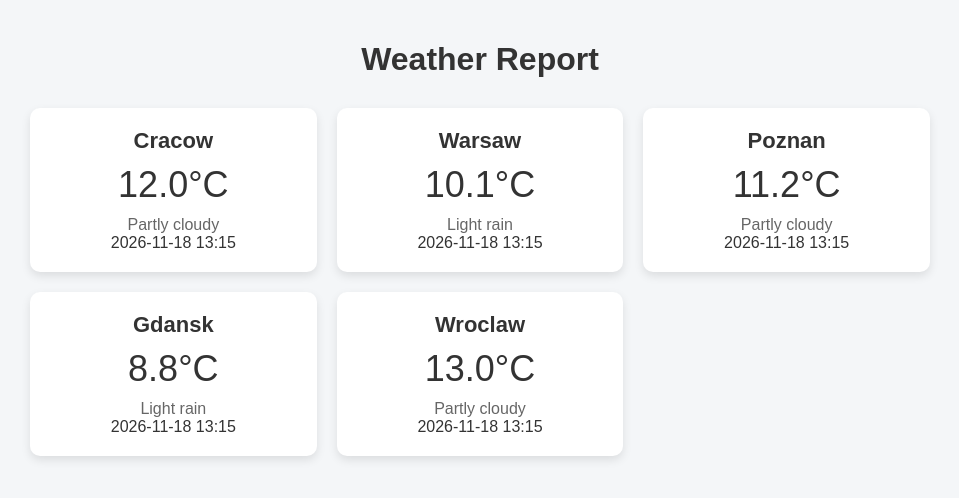
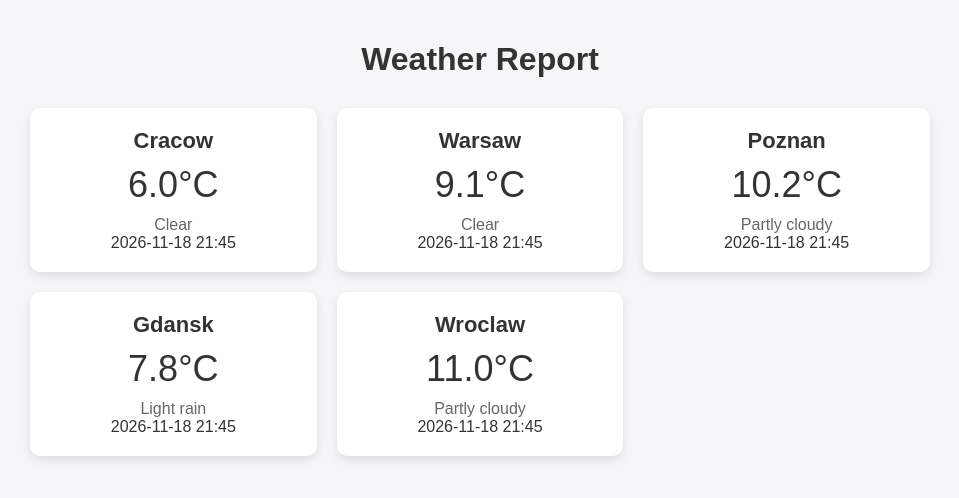
Before and after one commit to Mascotte33/cron-data-puller, a plain HTML site: page index.html in a window 1280 px wide. Shown: the whole page, without its empty margins (160-1119 px from the left). Drawn offline with Linux system fonts and the light colour scheme.

Commit message:
Update weather report (scheduled)

```diff
--- a/index.html
+++ b/index.html
@@ -83,41 +83,41 @@
 
                 <div class="weather-card">
                     <div class="city">Cracow</div>
-                    <div class="temp">12.0°C</div>
-                    <div class="condition">Partly cloudy</div>
-                    <div class="last_updated">2026-11-18 13:15</div>
+                    <div class="temp">6.0°C</div>
+                    <div class="condition">Clear</div>
+                    <div class="last_updated">2026-11-18 21:45</div>
                 </div>
 
 
                 <div class="weather-card">
                     <div class="city">Warsaw</div>
-                    <div class="temp">10.1°C</div>
-                    <div class="condition">Light rain</div>
-                    <div class="last_updated">2026-11-18 13:15</div>
+                    <div class="temp">9.1°C</div>
+                    <div class="condition">Clear</div>
+                    <div class="last_updated">2026-11-18 21:45</div>
                 </div>
 
 
                 <div class="weather-card">
                     <div class="city">Poznan</div>
-                    <div class="temp">11.2°C</div>
+                    <div class="temp">10.2°C</div>
                     <div class="condition">Partly cloudy</div>
-                    <div class="last_updated">2026-11-18 13:15</div>
+                    <div class="last_updated">2026-11-18 21:45</div>
                 </div>
 
 
                 <div class="weather-card">
                     <div class="city">Gdansk</div>
-                    <div class="temp">8.8°C</div>
+                    <div class="temp">7.8°C</div>
                     <div class="condition">Light rain</div>
-                    <div class="last_updated">2026-11-18 13:15</div>
+                    <div class="last_updated">2026-11-18 21:45</div>
                 </div>
 
 
                 <div class="weather-card">
                     <div class="city">Wroclaw</div>
-                    <div class="temp">13.0°C</div>
+                    <div class="temp">11.0°C</div>
                     <div class="condition">Partly cloudy</div>
-                    <div class="last_updated">2026-11-18 13:15</div>
+                    <div class="last_updated">2026-11-18 21:45</div>
                 </div>
 
     </section>
```
